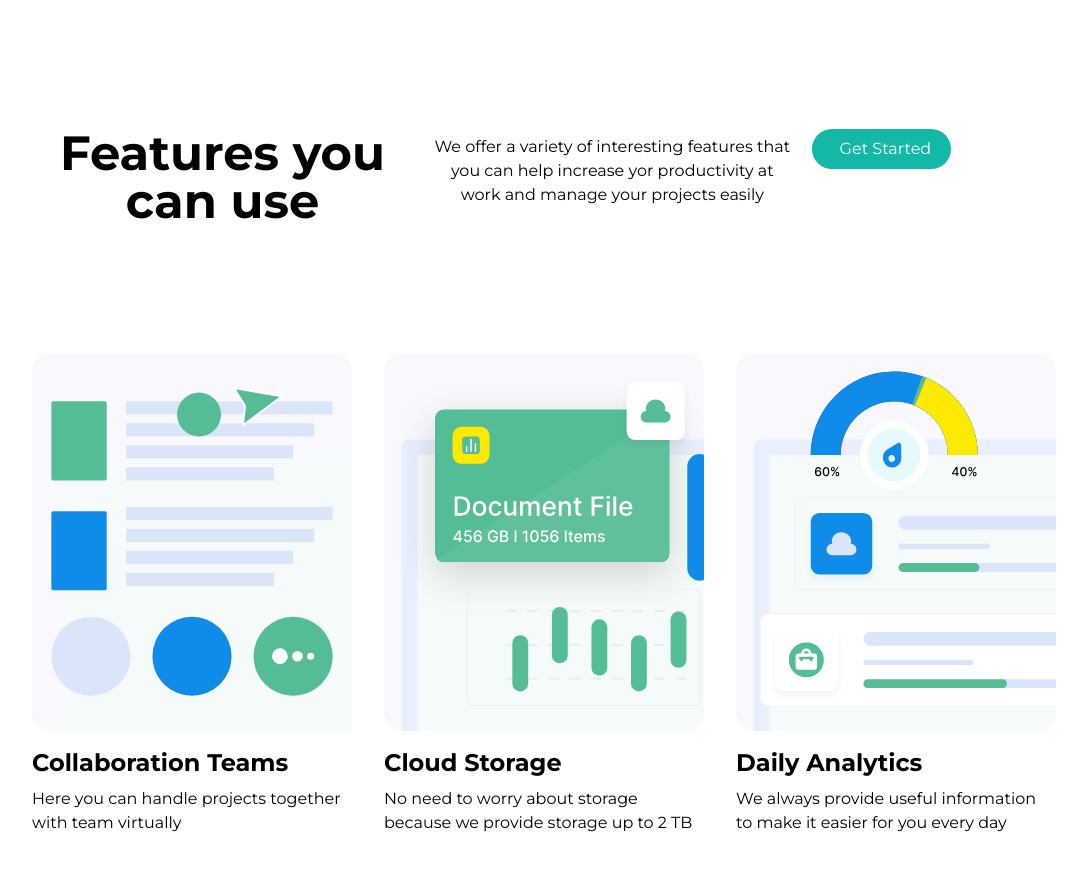
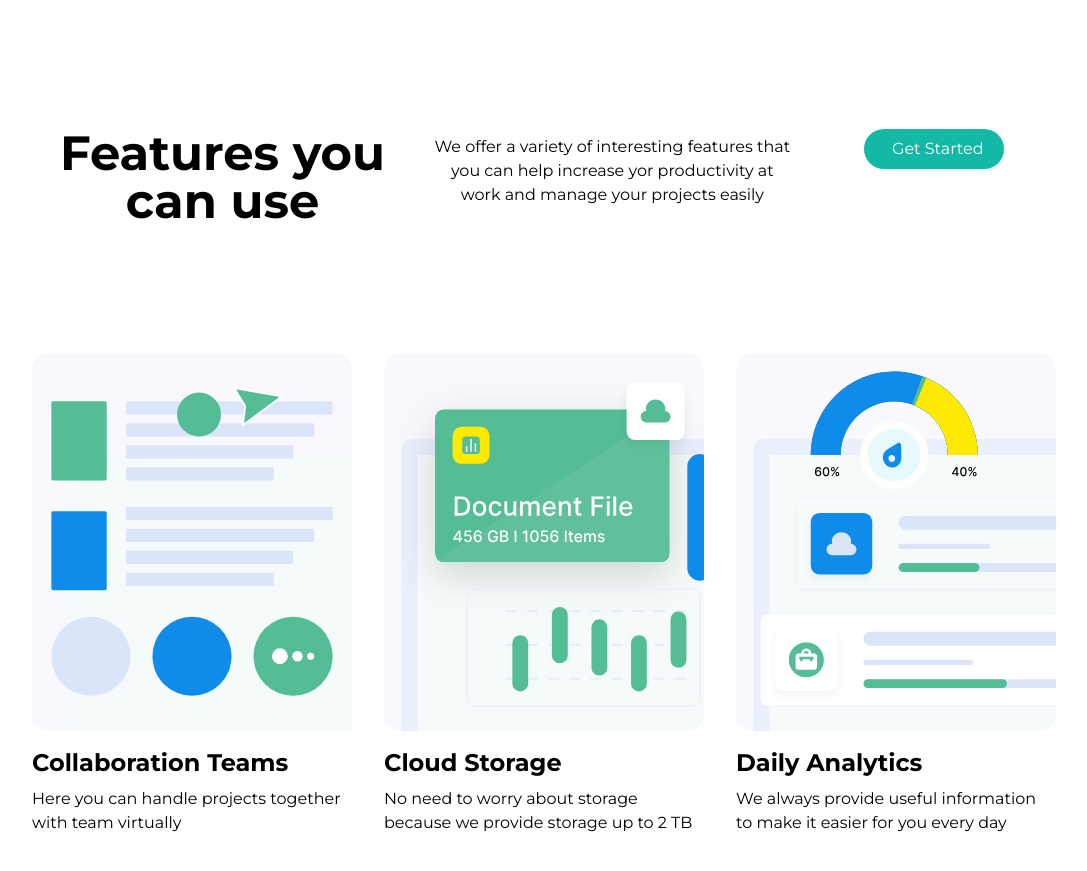
Before and after one commit to danju4rizzl/luma-v1, a Next.js app: page / in a window 1280 px wide. Shown: the part 1620-2491 px from the top of the page, without its empty margins (96-1183 px from the left). Built offline with nearby package versions, Linux system fonts and the light colour scheme.

Commit message:
fixed feature button

```diff
--- a/components/FeaturesSection.tsx
+++ b/components/FeaturesSection.tsx
@@ -48,7 +48,7 @@ export default function FeaturesSection() {
 				<div className="lg:w-1/2 lg:mx-4 mb-5 lg:mb-0">
 					<CustomText text="We offer a variety of interesting features that you can help increase yor productivity at work and manage your projects easily" />
 				</div>
-				<div className="lg:w-1/3 ">
+				<div className="lg:w-1/3 grid justify-center items-baseline">
 					<CustomButton title="Get Started" />
 				</div>
 			</div>
```
